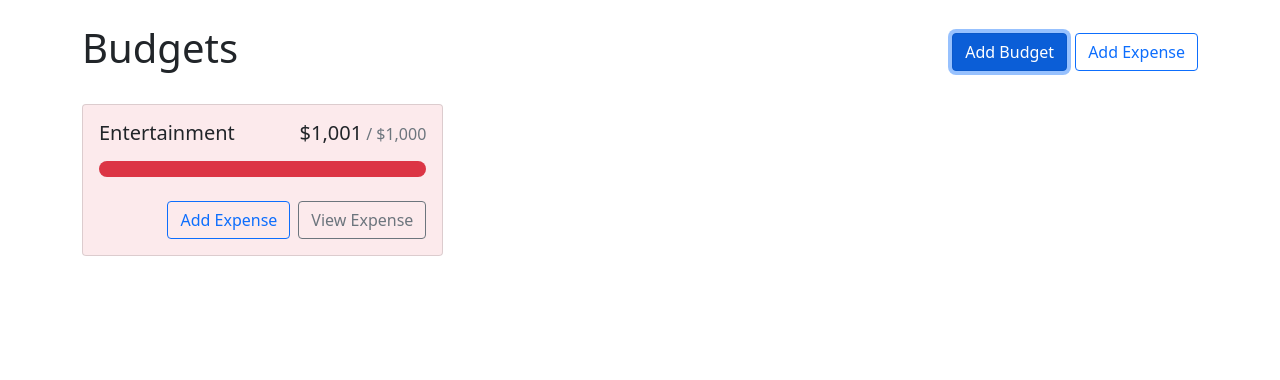
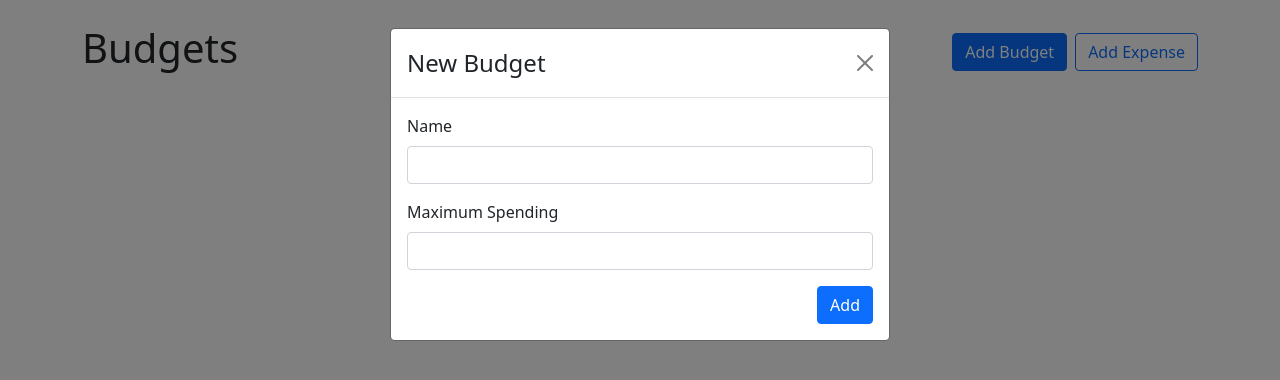
Before and after one commit to agus2k1/budget-app, a React (Create React App) app: page / in a window 1280 px wide. Both pictures are taken after a click on the button "Add Budget". Shown: the top 380 px of the page. Built offline with nearby package versions, Linux system fonts and the light colour scheme.

Commit message:
Adding expenses fuctionality

```diff
--- a/src/App.js
+++ b/src/App.js
@@ -1,16 +1,34 @@
 // @ts-nocheck
-import React from "react";
+import React, { useState } from "react";
 import Container from "react-bootstrap/Container";
 import { Button, Stack } from "react-bootstrap";
 import BudgetCard from "./components/BudgetCard";
+import AddBudgetModal from "./components/AddBudgetModal";
+import AddExpenseModal from "./components/AddExpenseModal";
+import { useBudgets } from "./contexts/BudgetsContext";
 
 function App() {
+  const [showAddBudgetModal, setShowAddBudgetModal] = useState(false);
+  const [showAddExpenseModal, setShowAddExpenseModal] = useState(false);
+  const [addExpenseModalBudgetId, setAddExpenseModalBudgetId] = useState();
+  const { budgets, getBudgetExpenses } = useBudgets();
+
+  const openAddExpenseModal = (budgetId) => {
+    setShowAddExpenseModal(true);
+    setAddExpenseModalBudgetId(budgetId);
+  };
+
   return (
+    <>
       <Container className="my-4">
         <Stack direction="horizontal" gap="2" className="mb-4">
           <h1 className="me-auto">Budgets</h1>
-        <Button variant="primary">Add Budget</Button>
-        <Button variant="outline-primary">Add Expense</Button>
+          <Button variant="primary" onClick={() => setShowAddBudgetModal(true)}>
+            Add Budget
+          </Button>
+          <Button variant="outline-primary" onClick={openAddExpenseModal}>
+            Add Expense
+          </Button>
         </Stack>
         <div
           style={{
@@ -20,14 +38,34 @@
             alignItems: "flex-start",
           }}
         >
+          {budgets.map((budget) => {
+            const { id, name, max } = budget;
+            const amount = getBudgetExpenses(id).reduce(
+              (total, expense) => total + expense.amount,
+              0
+            );
+            return (
               <BudgetCard
-          name="Entertainment"
-          amount={1001}
-          max={1000}
-          gray
-        ></BudgetCard>
+                key={id}
+                name={name}
+                amount={amount}
+                max={max}
+                onAddExpenseClick={() => openAddExpenseModal(id)}
+              />
+            );
+          })}
         </div>
       </Container>
+      <AddBudgetModal
+        show={showAddBudgetModal}
+        handleClose={() => setShowAddBudgetModal(false)}
+      />
+      <AddExpenseModal
+        show={showAddExpenseModal}
+        defaultBudgetId={addExpenseModalBudgetId}
+        handleClose={() => setShowAddExpenseModal(false)}
+      />
+    </>
   );
 }
 
--- /dev/null
+++ b/src/components/AddBudgetModal.js
@@ -0,0 +1,52 @@
+import React from "react";
+import { Form, Modal, Button } from "react-bootstrap";
+import { useRef } from "react";
+import { useBudgets } from "../contexts/BudgetsContext";
+
+export default function AddBudgetModal({ show, handleClose }) {
+  const nameRef = useRef();
+  const maxRef = useRef();
+  const { addBudget } = useBudgets();
+
+  function handleSubmit(e) {
+    e.preventDefault();
+    addBudget({
+      // @ts-ignore
+      name: nameRef.current.value,
+      // @ts-ignore
+      max: parseFloat(maxRef.current.value),
+    });
+    handleClose();
+  }
+
+  return (
+    <Modal show={show} onHide={handleClose}>
+      <Form onSubmit={handleSubmit}>
+        <Modal.Header closeButton>
+          <Modal.Title>New Budget</Modal.Title>
+        </Modal.Header>
+        <Modal.Body>
+          <Form.Group className="mb-3" controlId="name">
+            <Form.Label>Name</Form.Label>
+            <Form.Control ref={nameRef} type="text" required />
+          </Form.Group>
+          <Form.Group className="mb-3" controlId="max">
+            <Form.Label>Maximum Spending</Form.Label>
+            <Form.Control
+              ref={maxRef}
+              type="number"
+              required
+              min={0}
+              step={0.01}
+            />
+          </Form.Group>
+          <div className="d-flex justify-content-end">
+            <Button variant="primary" type="submit">
+              Add
+            </Button>
+          </div>
+        </Modal.Body>
+      </Form>
+    </Modal>
+  );
+}
--- /dev/null
+++ b/src/components/AddExpenseModal.js
@@ -0,0 +1,74 @@
+// @ts-nocheck
+import React from "react";
+import { Form, Modal, Button } from "react-bootstrap";
+import { useRef } from "react";
+import {
+  useBudgets,
+  UNCATEGORIZED_BUDGET_ID,
+} from "../contexts/BudgetsContext";
+
+export default function AddExpenseModal({
+  show,
+  handleClose,
+  defaultBudgetId,
+}) {
+  const descriptionRef = useRef();
+  const amountRef = useRef();
+  const budgetIdRef = useRef();
+  const { addExpense, budgets } = useBudgets();
+
+  function handleSubmit(e) {
+    e.preventDefault();
+    addExpense({
+      description: descriptionRef.current.value,
+      amount: parseFloat(amountRef.current.value),
+      budgetId: budgetIdRef.current.value,
+    });
+    handleClose();
+  }
+
+  return (
+    <Modal show={show} onHide={handleClose}>
+      <Form onSubmit={handleSubmit}>
+        <Modal.Header closeButton>
+          <Modal.Title>New Expense</Modal.Title>
+        </Modal.Header>
+        <Modal.Body>
+          <Form.Group className="mb-3" controlId="description">
+            <Form.Label>Description</Form.Label>
+            <Form.Control ref={descriptionRef} type="text" required />
+          </Form.Group>
+          <Form.Group className="mb-3" controlId="amount">
+            <Form.Label>Amount</Form.Label>
+            <Form.Control
+              ref={amountRef}
+              type="number"
+              required
+              min={0}
+              step={0.01}
+            />
+          </Form.Group>
+          <Form.Group className="mb-3" controlId="budgetId">
+            <Form.Label>Budget</Form.Label>
+            <Form.Select defaultValue={defaultBudgetId} ref={budgetIdRef}>
+              <option id={UNCATEGORIZED_BUDGET_ID}>No category</option>
+              {budgets.map((budget) => {
+                const { id, name } = budget;
+                return (
+                  <option key={id} value={id}>
+                    {name}
+                  </option>
+                );
+              })}
+            </Form.Select>
+          </Form.Group>
+          <div className="d-flex justify-content-end">
+            <Button variant="primary" type="submit">
+              Add
+            </Button>
+          </div>
+        </Modal.Body>
+      </Form>
+    </Modal>
+  );
+}
--- a/src/components/BudgetCard.js
+++ b/src/components/BudgetCard.js
@@ -3,7 +3,13 @@
 import { Button, Card, ProgressBar, Stack } from "react-bootstrap";
 import { currencyFormatter } from "../utils";
 
-export default function BudgetCard({ name, amount, max, gray }) {
+export default function BudgetCard({
+  name,
+  amount,
+  max,
+  gray,
+  onAddExpenseClick,
+}) {
   const classNames = [];
   if (amount > max) {
     classNames.push("bg-danger", "bg-opacity-10");
@@ -31,7 +37,11 @@
           now={amount}
         />
         <Stack direction="horizontal" gap="2" className="mt-4">
-          <Button variant="outline-primary" className="ms-auto">
+          <Button
+            variant="outline-primary"
+            className="ms-auto"
+            onClick={onAddExpenseClick}
+          >
             Add Expense
           </Button>
           <Button variant="outline-secondary">View Expense</Button>
--- a/src/contexts/BudgetsContext.js
+++ b/src/contexts/BudgetsContext.js
@@ -3,6 +3,8 @@
 import { v4 as uuidV4 } from "uuid";
 
 const BudgetsContext = React.createContext(null);
+
+export const UNCATEGORIZED_BUDGET_ID = "No category";
 
 export const useBudgets = () => {
   return useContext(BudgetsContext);
--- a/src/utils.js
+++ b/src/utils.js
@@ -1,5 +1,5 @@
-export const currencyFormatter = new Intl.NumberFormat(undefined, {
-  currency: "usd",
+export const currencyFormatter = new Intl.NumberFormat("en-US", {
   style: "currency",
+  currency: "USD",
   minimumFractionDigits: 0,
 });
```
Lines whose indentation alone changed are shown as unchanged.
